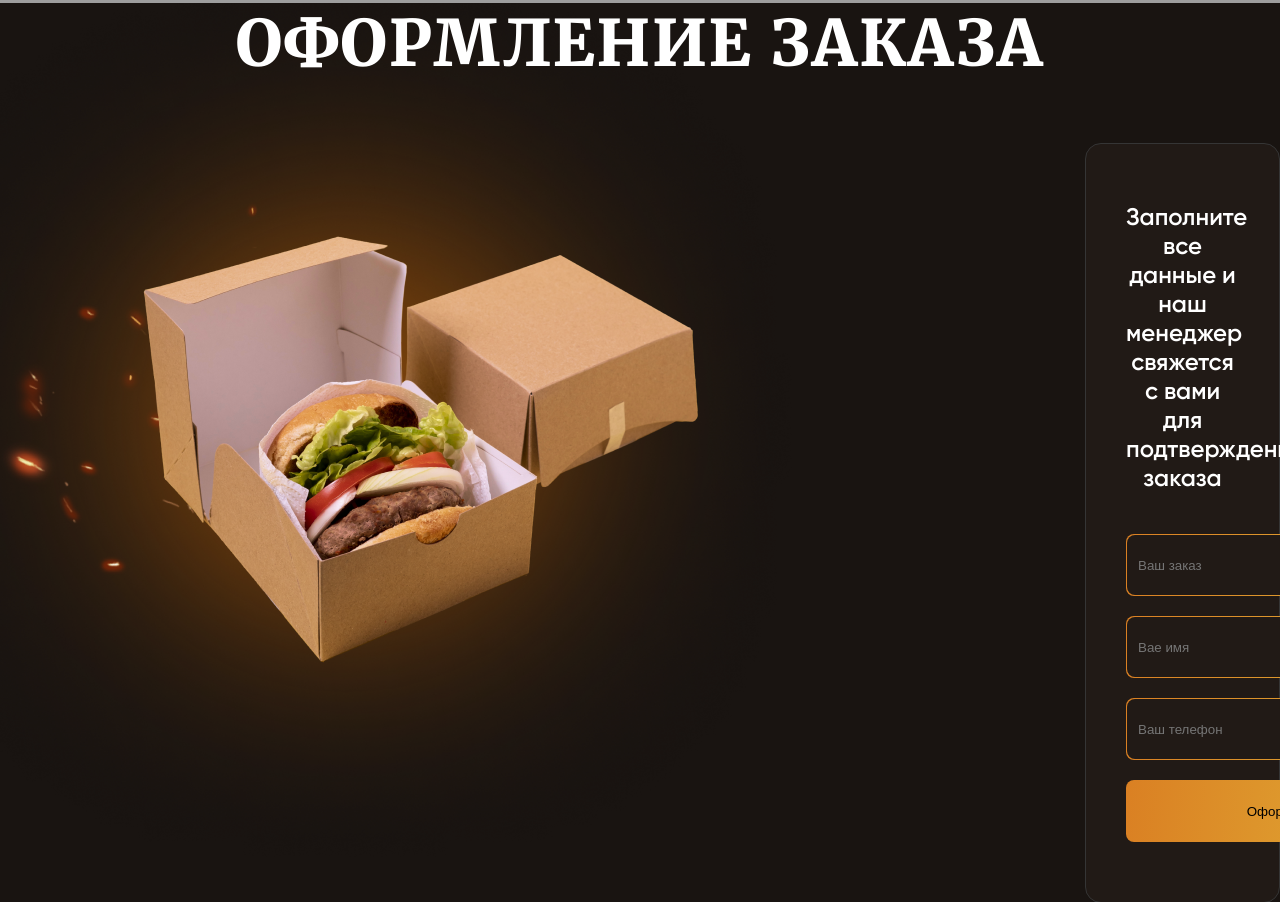
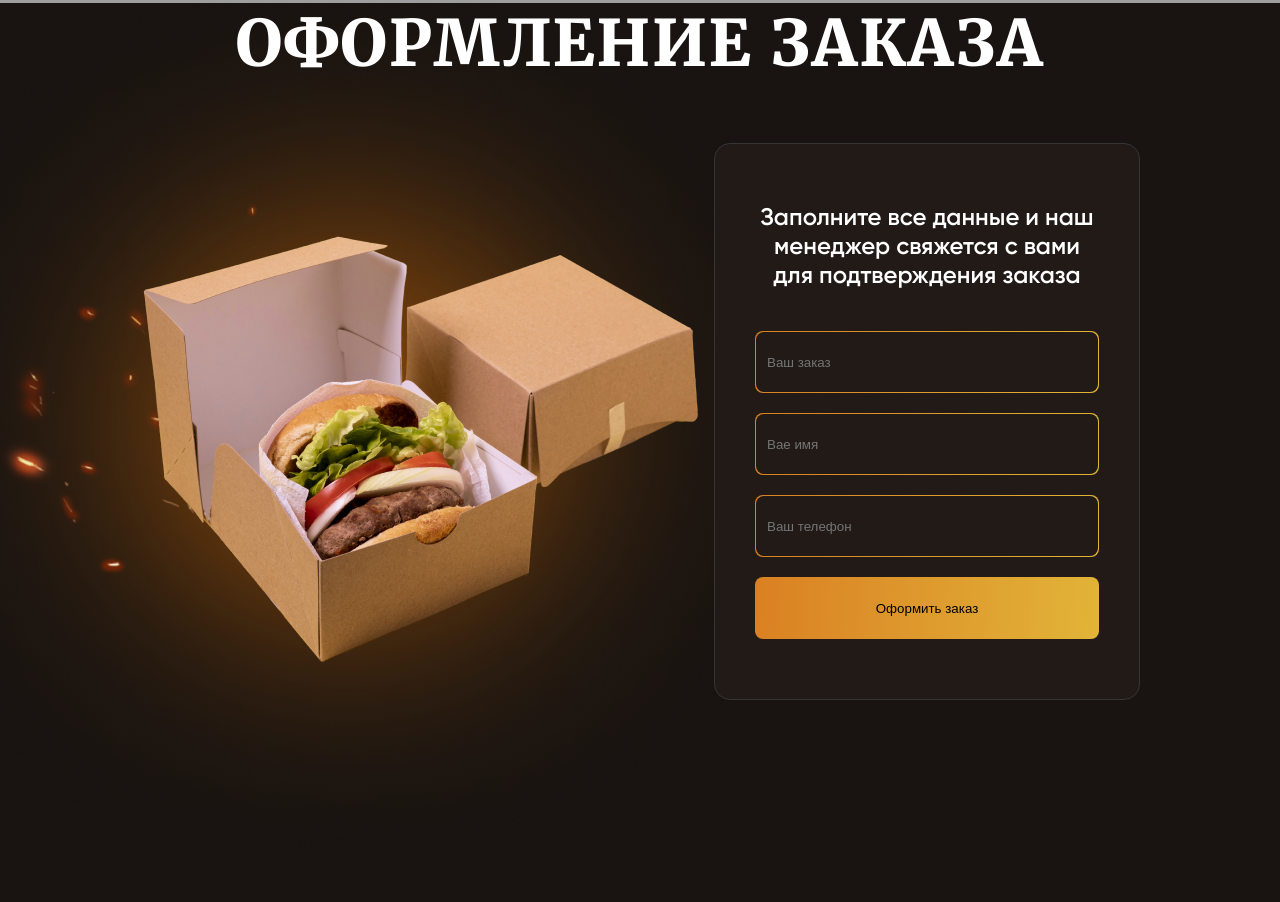
Before and after one commit to NikitaMalofeev/burgers-landing, a plain HTML site: page index.html in a window 1280 px wide. Shown: the part 4380-5282 px from the top of the page. Drawn offline with Linux system fonts and the light colour scheme; grey boxes are pictures that could not be loaded.

```diff
--- a/styles/style.css
+++ b/styles/style.css
@@ -301,7 +301,7 @@
     max-width: 426px;
     box-sizing: border-box;
     padding: 60px 40px;
-    margin-left: 1085px;
+    margin-left: 674px;
 }
 
 .order__form-text {
```
Also changed, not shown: index.html (+1 -1 lines).
